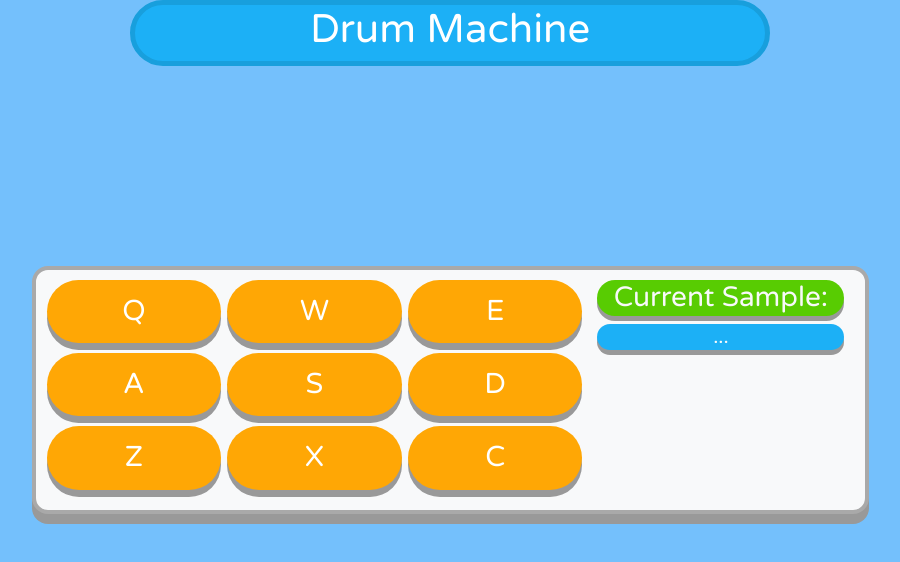
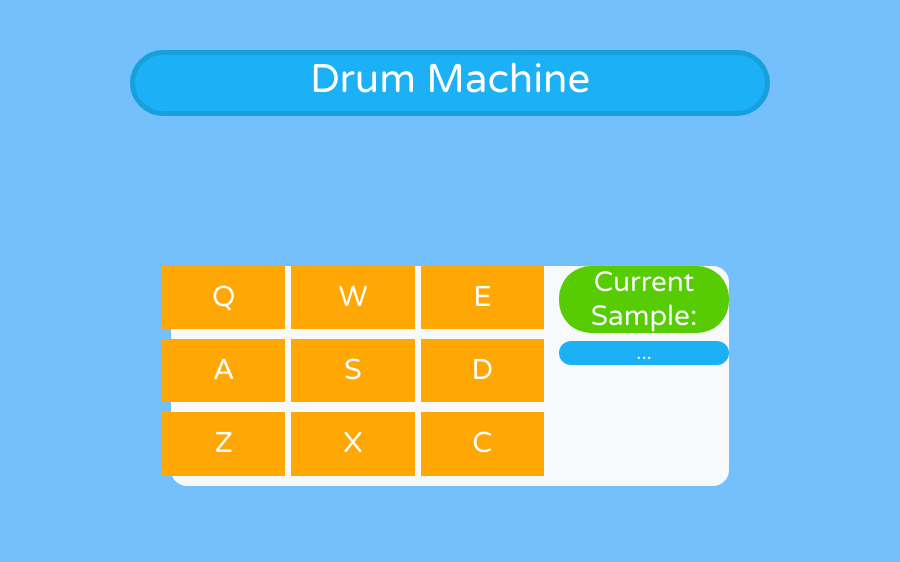
Before and after one commit to manuel12/drum-machine, a React (Create React App) app: page / in a window 1280 px wide. Shown: the top 562 px of the page, without its empty margins (190-1090 px from the left). Built offline with nearby package versions, Linux system fonts and the light colour scheme.

Commit message:
Added heading-styles, container-styles and button-styles classes.

```diff
--- a/src/App.css
+++ b/src/App.css
@@ -1,8 +1,11 @@
 * {
   font-family: "Varela Round", sans-serif;
+  user-select: none;
 }
 
 .heading {
+  position: relative;
+  top: 50px;
   width: 50%;
   margin: auto;
   background-color: #1cb0f6;
@@ -20,23 +23,20 @@ h1 {
 
 #drum-machine {
   height: fit-content;
-  width: 75%;
+  width: 50%;
   margin: 200px auto;
-  border: 4px solid darkgray;
-  padding: 10px 20px;
-  box-shadow: 0 10px #999;
+
+  /* border: 4px solid darkgray;
+
+  box-shadow: 0 10px #999; */
 }
 
 .drum-pad-button {
+  background-color: #ffa705;
   color: white;
   padding: 10px;
   margin: 10px 3px;
-  border-radius: 50px;
-
-  background-color: #ffa705;
-  box-shadow: 0 7px #999;
   font-size: 1.8rem;
-  cursor: pointer;
 }
 
 .drum-pad-button:hover {
@@ -52,11 +52,30 @@ h1 {
 
 .current-sample-heading {
   background-color: #58cc02;
-  box-shadow: 0 5px #999;
-  padding: 1px;
+  border-color: #49a403;
 }
 .current-sample-name {
   background-color: #1cb0f6;
-  box-shadow: 0 5px #999;
-  padding: 1px;
+  border-color: #1586ba;
 }
+
+.heading-styles {
+  border-width: 3px;
+  border-style: solid;
+  border-radius: 50px;
+  padding: 3px;
+}
+
+.container-styles {
+  padding: 10px 20px;
+  border: 4px solid darkgray;
+  border-radius: 15px;
+  box-shadow: 0 10px #999;
+}
+
+.button-styles {
+  border: 2px solid #999;
+  border-radius: 50px;
+  box-shadow: 0 7px #999;
+  cursor: pointer;
+}
```
